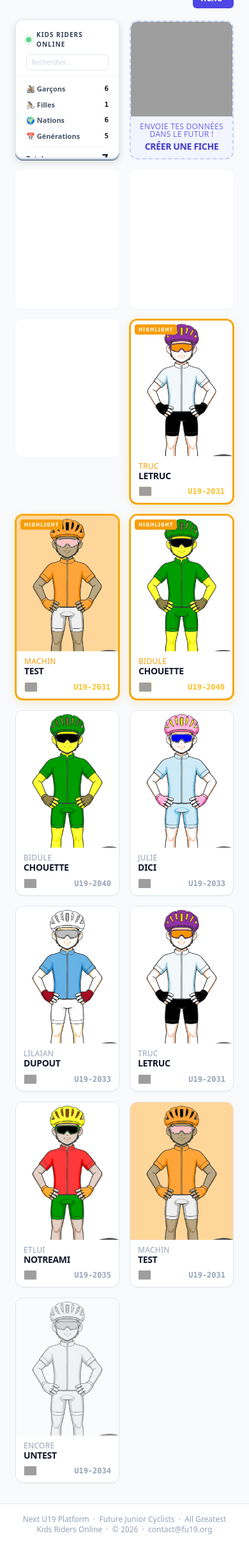
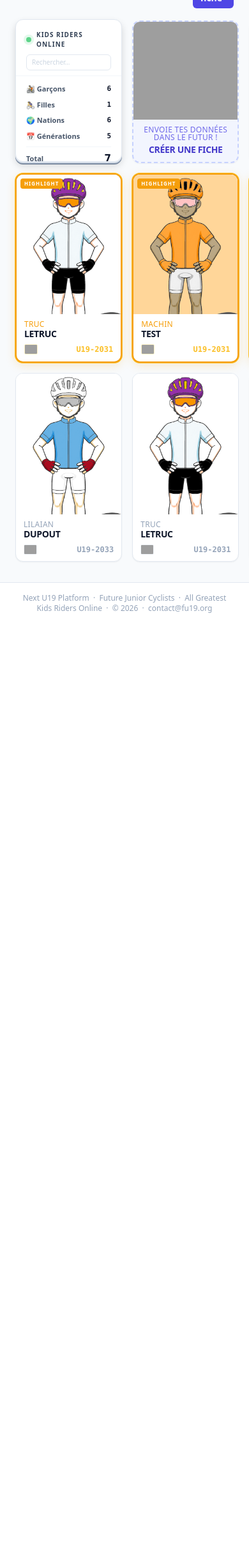
Before and after one commit to niceescap/Fu19, a Flask app: page /fiches in a window 390 px wide; the page is wider, and only the part inside the window is pictured. Shown: the part 65-2480 px from the top of that part at 64% size. After the commit the page ends 1023 px from the top of that part, so only its background shows below. Run offline with Flask 3, Linux system fonts and the light colour scheme; some libraries are stand-ins or nearby versions; grey boxes are pictures that could not be loaded.

Commit message:
Adjust grid layout for fiches list template

```diff
--- a/web/templates/fiches_list.html
+++ b/web/templates/fiches_list.html
@@ -114,7 +114,7 @@
 <!-- ============================================================
      GRILLE PRINCIPALE — pleine largeur, 5 colonnes
 ============================================================ -->
-<div class="grid grid-cols-2 sm:grid-cols-3 lg:grid-cols-4 xl:grid-cols-5 gap-4" id="fiches-grid">
+<div class="grid grid-cols-5 gap-4" style="min-width: 900px;">
 
   <!-- ================================================================
        LIGNE 1 FIXE — Carte Contrôle + Créer + 3 Assets
```
